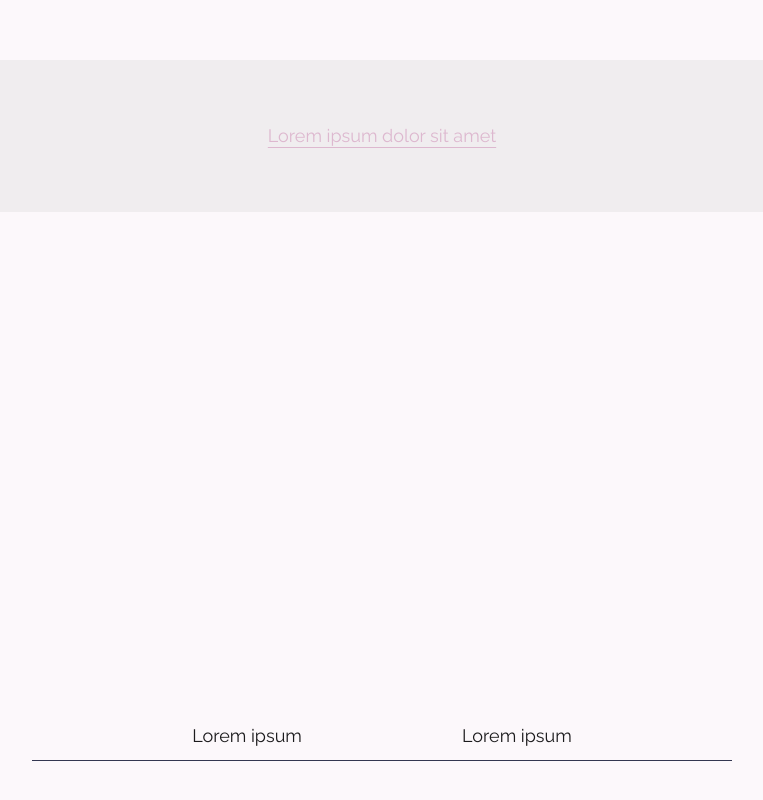
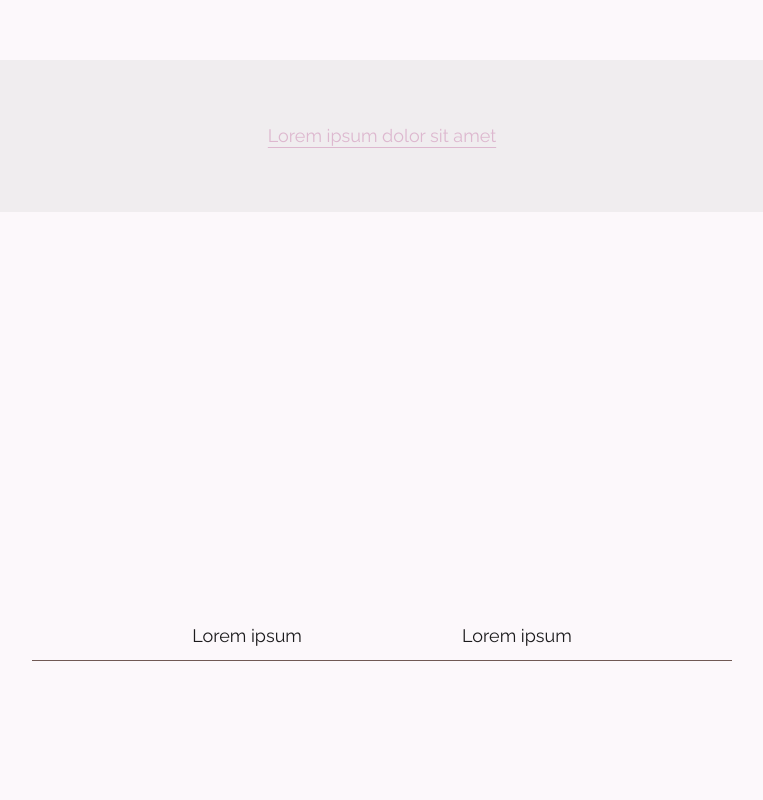
Before and after one commit to AdrianCardonaCandil/perezandbeers, a React (Vite) app in the folder frontend/: page / in a window 1280 px wide. Shown: the part 1988-2788 px from the top of the page, without its empty margins (18-781 px from the left). Built offline with nearby package versions, Linux system fonts and the light colour scheme.

Commit message:
justify text and ui changes on home page

```diff
--- a/frontend/src/App.jsx
+++ b/frontend/src/App.jsx
@@ -21,7 +21,7 @@ const header = {
 
 const Layout = () => {
   return (
-    <div className="min-h-screen bg-[var(--surface-light)] font-['Raleway'] text-sm leading-8 text-[var(--on-surface-light)] md:text-base lg:text-lg dark:bg-[var(--surface-dark)] dark:text-[var(--on-surface-dark)]">
+    <div className="min-h-screen bg-[var(--surface-light)] font-['Raleway'] text-sm text-justify leading-8 text-[var(--on-surface-light)] md:text-base lg:text-lg dark:bg-[var(--surface-dark)] dark:text-[var(--on-surface-dark)]">
       <Header header={header} />
       <Routes>
         {routes.map((route, index) => (
--- a/frontend/src/components/Home/Catalog.jsx
+++ b/frontend/src/components/Home/Catalog.jsx
@@ -45,13 +45,13 @@ const Recommendations = ({ categories }) => {
   };
   return (
     <div className="flex flex-col gap-10 px-7.5 md:px-12.5">
-      <nav className="flex justify-evenly border-b-1 border-[var(--primary-light)] pb-2 dark:border-[var(--primary-dark)]">
+      <nav className="flex justify-evenly border-b-1 border-[var(--secondary-light)] pb-2 dark:border-[var(--secondary-dark)]">
         {categories.map((category) => (
           <button
             key={category.id}
             onClick={() => handleCategoryChange(category.id)}
           >
-            <p className="transition duration-150 hover:scale-105 hover:font-bold hover:text-[var(--primary-ight)] dark:hover:text-[var(--primary-dark)]">
+            <p className="transition duration-150 hover:scale-105 hover:font-bold hover:text-[var(--secondary-light)] dark:hover:text-[var(--secondary-dark)]">
               {category.name}
             </p>
           </button>
@@ -91,7 +91,7 @@ const Recommendations = ({ categories }) => {
 
 const Catalog = ({ catalog }) => {
   return (
-    <section className="my-25 flex flex-col justify-between gap-20 md:my-50">
+    <section className="my-25 flex flex-col justify-between gap-20">
       <SectionHeader
         sectionName={catalog.sectionName}
         information={catalog.information}
--- a/frontend/src/components/Home/Events.jsx
+++ b/frontend/src/components/Home/Events.jsx
@@ -59,7 +59,7 @@ const ImageSwiper = () => {
 
 const Events = ({ events }) => {
   return (
-    <section className="mt-25 flex flex-col justify-between gap-20 md:mt-50">
+    <section className="mt-25 flex flex-col justify-between gap-20">
       <SectionHeader
         sectionName={events.sectionName}
         information={events.information}
--- a/frontend/src/components/Home/Menu.jsx
+++ b/frontend/src/components/Home/Menu.jsx
@@ -48,7 +48,7 @@ const AnimatedMarquee = ({ direction, imageSize }) => {
 
 const Menu = ({ menu }) => {
   return (
-    <section className="my-25 flex flex-col justify-between gap-20 md:my-50">
+    <section className="mt-25 md:mt-50 flex flex-col justify-between gap-20">
       <SectionHeader
         sectionName={menu.sectionName}
         information={menu.information}
--- a/frontend/src/components/Home/SectionHeader.jsx
+++ b/frontend/src/components/Home/SectionHeader.jsx
@@ -19,7 +19,7 @@ const SectionHeader = ({ sectionName, information }) => {
         </button>
       </div>
       <div>
-        <p className="font-light">{information}</p>
+        <p>{information}</p>
       </div>
     </div>
   );
--- a/frontend/src/index.css
+++ b/frontend/src/index.css
@@ -75,11 +75,11 @@
 @keyframes fade-motion-in {
   from {
     opacity: 0;
-    transform: translateX(5%);
+    transform: translateY(15%);
   }
   to {
     opacity: 1;
-    transform: translateX(0);
+    transform: translateY(0);
   }
 }
 
@@ -102,16 +102,22 @@
 }
 
 @layer common {
+  @supports (animation-timeline: view()) {
     .fade-motion-in {
       animation: fade-motion-in linear both;
       animation-timeline: view();
       animation-range: cover 25% contain 35%;
     }
+  }
+
+  @supports (animation-timeline: scroll(root)) {
     .fade-out {
       animation: fade-out linear both;
       animation-timeline: scroll(root);
       animation-range: 150px 450px;
     }
+  }
+
   .image-reveal {
     animation: image-reveal-animation 1.3s cubic-bezier(0.65, 0, 0.35, 1)
       forwards;
```
Lines whose indentation alone changed are shown as unchanged.
